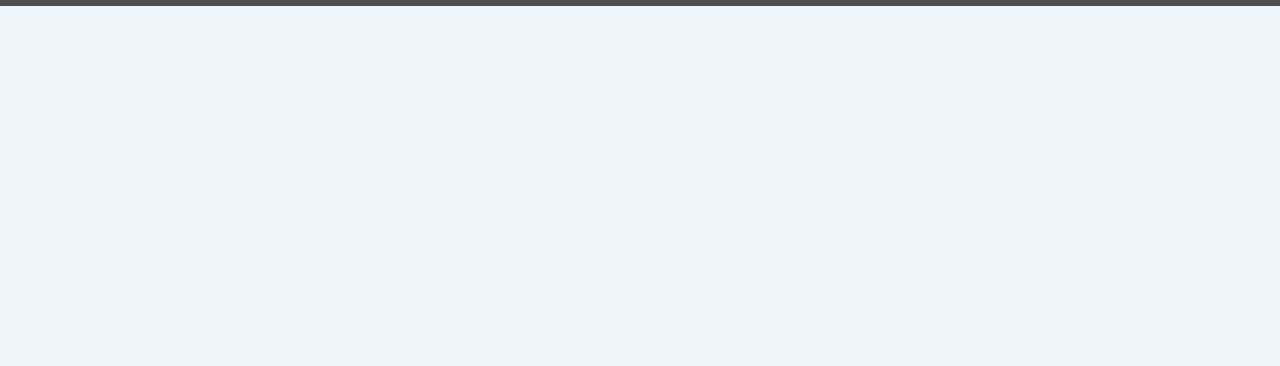
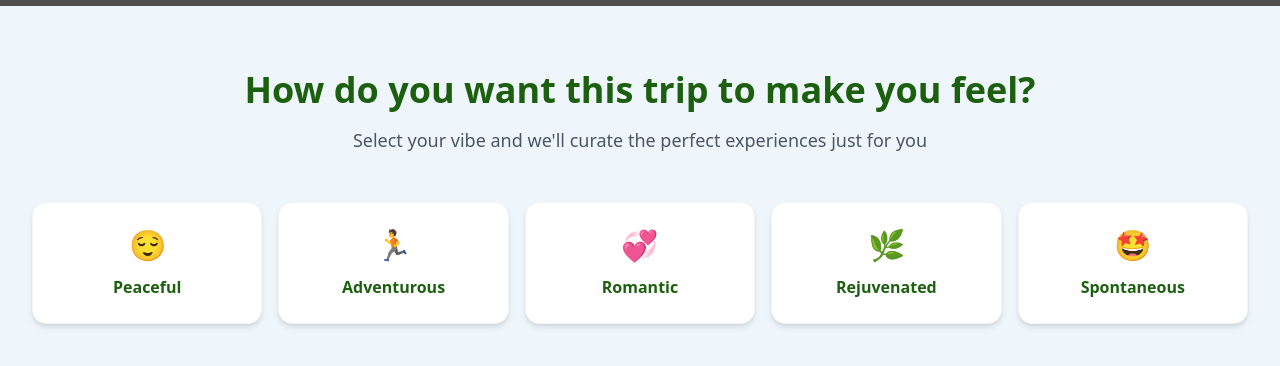
Before and after one commit to Benexl/themagicalsavannahs, a Next.js app in the folder frontend/: page / in a window 1280 px wide. Shown: the part 794-1160 px from the top of the page. Before the commit the page ends 800 px from the top, so only its background shows below. Built offline with nearby package versions, Linux system fonts and the light colour scheme; grey boxes are pictures that could not be loaded.

Commit message:
feat: emotions

```diff
--- a/frontend/src/app/page.tsx
+++ b/frontend/src/app/page.tsx
@@ -1,9 +1,11 @@
 import HeroSection from "@/components/home/HeroSection"; // Import the HeroSection
+import EmotionDiscovery from "@/components/home/EmotionDiscovery"; // Import the EmotionDiscovery section
 
 export default function Home() {
   return (
     <>
       <HeroSection />
+      <EmotionDiscovery /> {/* Add the EmotionDiscovery section */}
       {/* Add other page sections here */}
     </>
   );
--- /dev/null
+++ b/frontend/src/components/home/EmotionDiscovery/EmotionCard.tsx
@@ -0,0 +1,22 @@
+import React from 'react';
+import Link from 'next/link';
+
+interface EmotionCardProps {
+  emoji: string;
+  name: string;
+  href: string;
+}
+
+const EmotionCard: React.FC<EmotionCardProps> = ({ emoji, name, href }) => {
+  return (
+    <Link
+      href={href}
+      className="bg-white p-6 rounded-xl shadow-md text-center hover:shadow-lg transition duration-300 border border-gray-100 hover:border-hunter-green block"
+    >
+      <span className="text-3xl mb-3 block">{emoji}</span>
+      <h3 className="font-bold text-hunter-green">{name}</h3>
+    </Link>
+  );
+};
+
+export default EmotionCard;
--- /dev/null
+++ b/frontend/src/components/home/EmotionDiscovery/index.tsx
@@ -0,0 +1,38 @@
+import React from 'react';
+import EmotionCard from './EmotionCard';
+
+const emotions = [
+  { emoji: '😌', name: 'Peaceful', href: '#' },
+  { emoji: '🏃', name: 'Adventurous', href: '#' },
+  { emoji: '💞', name: 'Romantic', href: '#' },
+  { emoji: '🌿', name: 'Rejuvenated', href: '#' },
+  { emoji: '🤩', name: 'Spontaneous', href: '#' },
+];
+
+const EmotionDiscovery = () => {
+  return (
+    <section className="py-16 px-4 sm:px-6 lg:px-8 max-w-7xl mx-auto">
+      <div className="text-center mb-12">
+        <h2 className="text-3xl md:text-4xl font-bold text-hunter-green mb-4">
+          How do you want this trip to make you feel?
+        </h2>
+        <p className="text-lg text-gray-600 max-w-2xl mx-auto">
+          Select your vibe and we'll curate the perfect experiences just for you
+        </p>
+      </div>
+
+      <div className="grid grid-cols-2 md:grid-cols-5 gap-4">
+        {emotions.map((emotion) => (
+          <EmotionCard
+            key={emotion.name}
+            emoji={emotion.emoji}
+            name={emotion.name}
+            href={emotion.href}
+          />
+        ))}
+      </div>
+    </section>
+  );
+};
+
+export default EmotionDiscovery;
```
